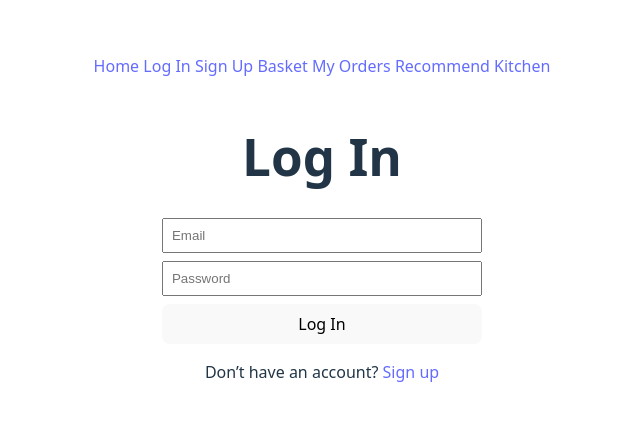
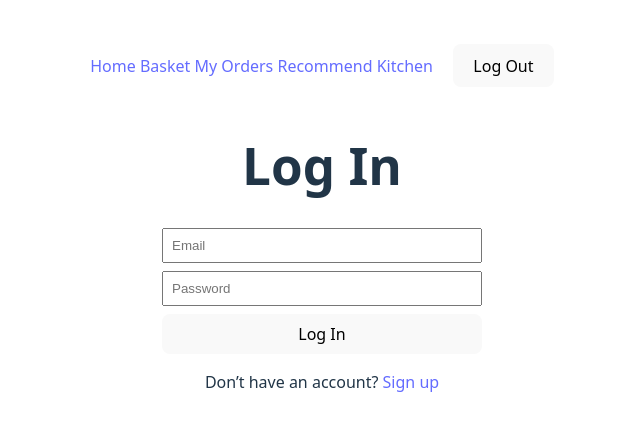
Before and after one commit to AndersBondeLudvigsen/FoodOrdering, a Svelte app in the folder client/: page /login in a window 1280 px wide. Shown: the part 165-596 px from the top of the page, without its empty margins (318-958 px from the left). Built offline with nearby package versions, Linux system fonts and the light colour scheme; sample sign-in values are in the browser's storage.

Commit message:
made the nav only visable when logged in

```diff
--- a/client/src/App.svelte
+++ b/client/src/App.svelte
@@ -1,26 +1,33 @@
 <!-- src/App.svelte -->
 <script>
-  import { Router, Link, Route } from "svelte-routing";
+  import { Router, Link, Route, navigate } from "svelte-routing";
+  import { token }                         from "./stores/auth.js";
+
   import MenuPage   from "./components/Pages/Menu.svelte";
   import Login      from "./components/Login/Login.svelte";
   import Signup     from "./components/Signup/Signup.svelte";
   import Basket     from "./components/Basket/Basket.svelte";
   import MyOrders   from "./components/Orders/Orders.svelte";
-  import Recommend from "./components/Recommend/Recommend.svelte";
-  import Kitchen from "./components/Kitchen/Kitchen.svelte";
+  import Recommend  from "./components/Recommend/Recommend.svelte";
+  import Kitchen    from "./components/Kitchen/Kitchen.svelte";
+
+  function logout() {
+    token.set(null);
+    navigate("/login");
+  }
 </script>
 
 <Router>
+  {#if $token}
     <nav>
       <Link to="/">Home</Link>
-    <Link to="/login">Log In</Link>
-    <Link to="/signup">Sign Up</Link>
       <Link to="/basket">Basket</Link>
       <Link to="/orders">My Orders</Link>
-    <Link to="/recommend"> Recommend</Link>
-    <Link to="/kitchen"> Kitchen</Link>
-
+      <Link to="/recommend">Recommend</Link>
+      <Link to="/kitchen">Kitchen</Link>
+      <button on:click={logout} style="margin-left:1rem">Log Out</button>
     </nav>
+  {/if}
 
   <div style="padding:1rem">
     <Route path="/" exact>
@@ -46,6 +53,7 @@
     <Route path="/recommend">
       <Recommend />
     </Route>
+
     <Route path="/kitchen">
       <Kitchen />
     </Route>
--- a/client/src/components/Login/Login.svelte
+++ b/client/src/components/Login/Login.svelte
@@ -2,6 +2,7 @@
 <script>
   import { navigate } from 'svelte-routing';
   import * as toast   from '../../util/toast.js';
+  import { token }    from '../../stores/auth.js';
 
   let email    = '';
   let password = '';
@@ -22,6 +23,7 @@
 
       // 1) Store the JWT in localStorage
       localStorage.setItem('token', body.token);
+      token.set(body.token);
 
       toast.success('Logged in successfully!');
 
--- /dev/null
+++ b/client/src/stores/auth.js
@@ -0,0 +1,14 @@
+import { writable } from 'svelte/store';
+
+// Initialize the token store with any existing token from localStorage
+const initialToken = localStorage.getItem('token');
+export const token = writable(initialToken);
+
+// Keep localStorage in sync with the store
+token.subscribe((value) => {
+  if (value) {
+    localStorage.setItem('token', value);
+  } else {
+    localStorage.removeItem('token');
+  }
+});
```
Lines whose indentation alone changed are shown as unchanged.
